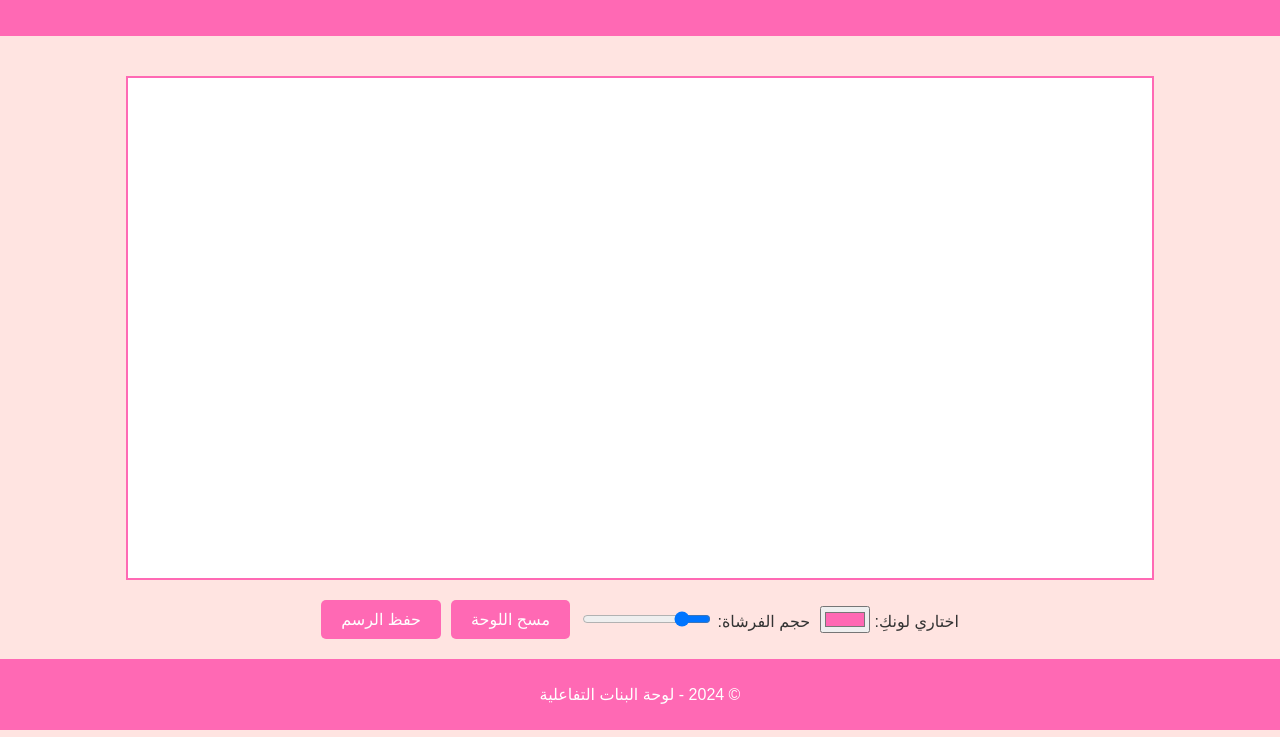
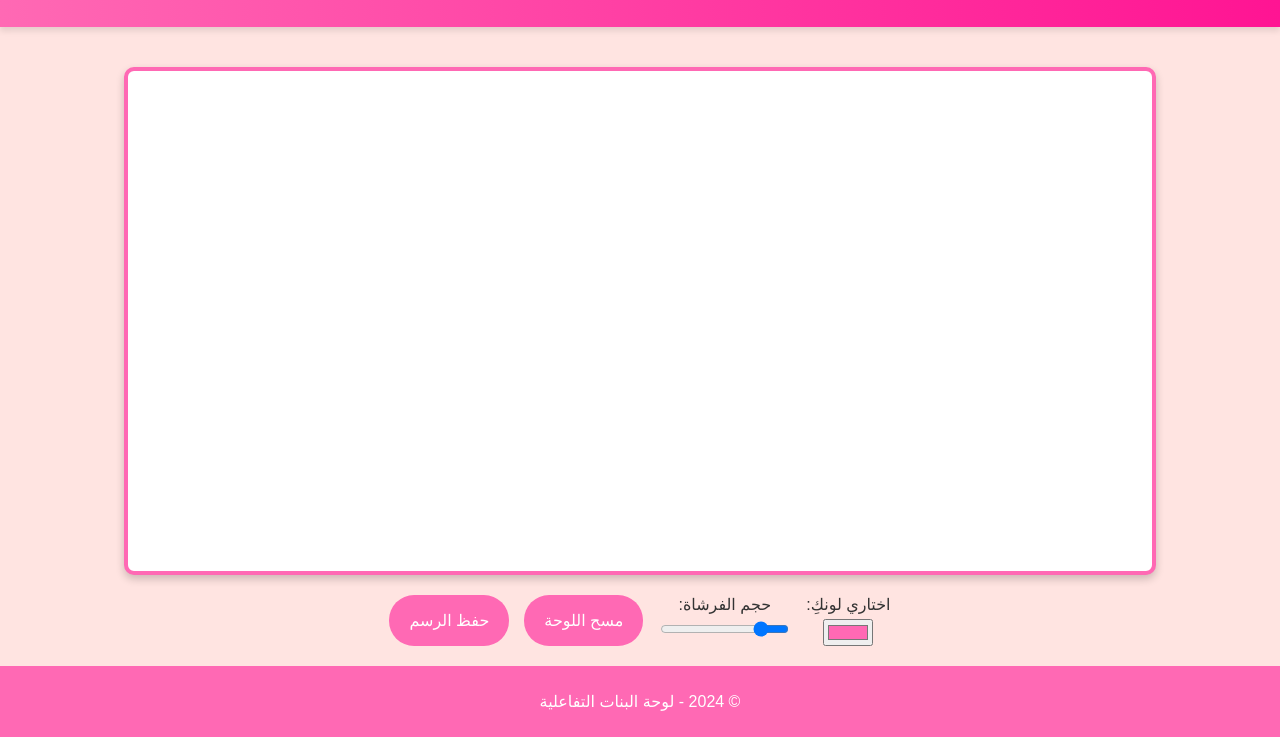
Before and after one commit to Gaza24school/Girl-, a plain HTML site: page index.html in a window 1280 px wide. Shown: the part 111-848 px from the top of the page. Drawn offline with Linux system fonts and the light colour scheme.

Commit message:
styles.css

```diff
--- a/styles.css
+++ b/styles.css
@@ -1,7 +1,7 @@
 /* إعدادات عامة */
 body {
   margin: 0;
-  font-family: "Arial", sans-serif;
+  font-family: "Poppins", sans-serif;
   background-color: #ffe4e1;
   color: #333;
   text-align: center;
@@ -9,9 +9,10 @@ body {
 
 /* رأس الصفحة */
 header {
-  background-color: #ff69b4;
+  background: linear-gradient(90deg, #ff69b4, #ff1493);
   color: #fff;
   padding: 20px;
+  box-shadow: 0 4px 6px rgba(0, 0, 0, 0.1);
 }
 
 header h1 {
@@ -21,6 +22,7 @@ header h1 {
 
 header p {
   font-size: 1.2rem;
+  margin-top: 10px;
 }
 
 /* قسم الرسم */
@@ -32,36 +34,52 @@ header p {
 }
 
 canvas {
-  border: 2px solid #ff69b4;
+  border: 4px solid #ff69b4;
   background-color: #fff;
+  border-radius: 10px;
+  cursor: crosshair;
+  box-shadow: 0 4px 8px rgba(0, 0, 0, 0.2);
   display: block;
   margin: 20px 0;
-  cursor: crosshair;
 }
 
 .tools {
   display: flex;
-  gap: 10px;
+  gap: 15px;
+  flex-wrap: wrap;
+  justify-content: center;
+}
+
+.tool {
+  display: flex;
+  flex-direction: column;
   align-items: center;
 }
 
-button {
-  padding: 10px 20px;
-  background-color: #ff69b4;
-  color: #fff;
-  border: none;
-  border-radius: 5px;
-  cursor: pointer;
+.tool label {
   font-size: 1rem;
-}
-
-button:hover {
-  background-color: #ff1493;
+  margin-bottom: 5px;
 }
 
 input[type="color"],
 input[type="range"] {
   cursor: pointer;
+}
+
+.tool-button {
+  padding: 10px 20px;
+  background-color: #ff69b4;
+  color: #fff;
+  border: none;
+  border-radius: 25px;
+  font-size: 1rem;
+  cursor: pointer;
+  transition: all 0.3s ease-in-out;
+}
+
+.tool-button:hover {
+  background-color: #ff1493;
+  transform: scale(1.1);
 }
 
 /* تذييل */
```
